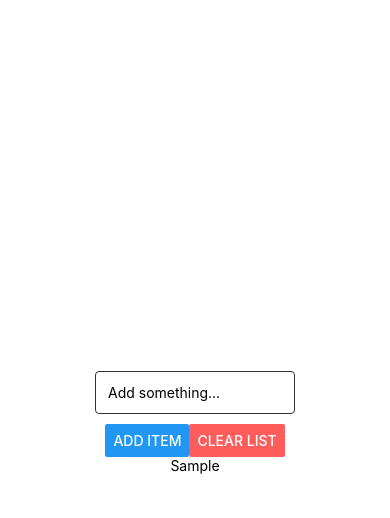
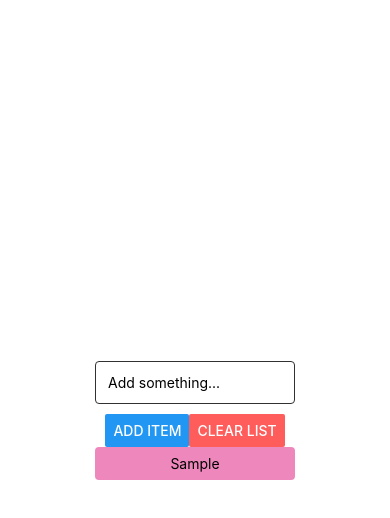
Before and after one commit to cl4pper/native-practice, a React Native app: screen / in a window 390 px wide. Both pictures are taken after typing "Sample" into the empty fields and a click on the button "ADD ITEM". Shown: the top 518 px of the page. Built offline with nearby package versions, Linux system fonts and the light colour scheme.

Commit message:
feat: remove item by click
* edit item style
* create method to remove each item by clicking on it

```diff
--- a/App.js
+++ b/App.js
@@ -12,18 +12,22 @@ export default function App() {
 
   function clearList() {
     handleList([]);
-  }
+    Alert.alert('List cleared.');
+  };
+
+  function removeItem(selected) {
+    handleList(list.filter(item => list.indexOf(item) !== selected));
+  };
 
   function addItem(item) {
     let newList = [...list, item];
-    handleList(newList) ;
+    handleList(newList);
   };
 
   function updateList(item) {
     addItem(item);
     clearInput();
-    Alert.alert('List has been updated.');
-  }
+  };
 
   return (
     <View style={styles.container}>
@@ -46,7 +50,14 @@ export default function App() {
         />
       </View>
       <View>
-        { list.map((item, index) => <Text key={index}>{item}</Text>) }
+        { list.map((item, index) => (
+          <View style={styles.item}>
+            <Text
+              key={index}
+              style={styles.text}
+              onPress={() => removeItem(index)}>{item}</Text>
+          </View>
+        )) }
       </View>
       <StatusBar style="auto" />
     </View>
@@ -73,4 +84,15 @@ const styles = StyleSheet.create({
     flexDirection: 'row',
     justifyContent: 'space-between',
   },
+  item: {
+    width: 200,
+    paddingVertical: 8,
+    paddingHorizontal: 4,
+    backgroundColor: '#EE88BC',
+    marginBottom: 4,
+    borderRadius: 4,
+  },
+  text: {
+    textAlign: 'center',
+  },
 });
```
